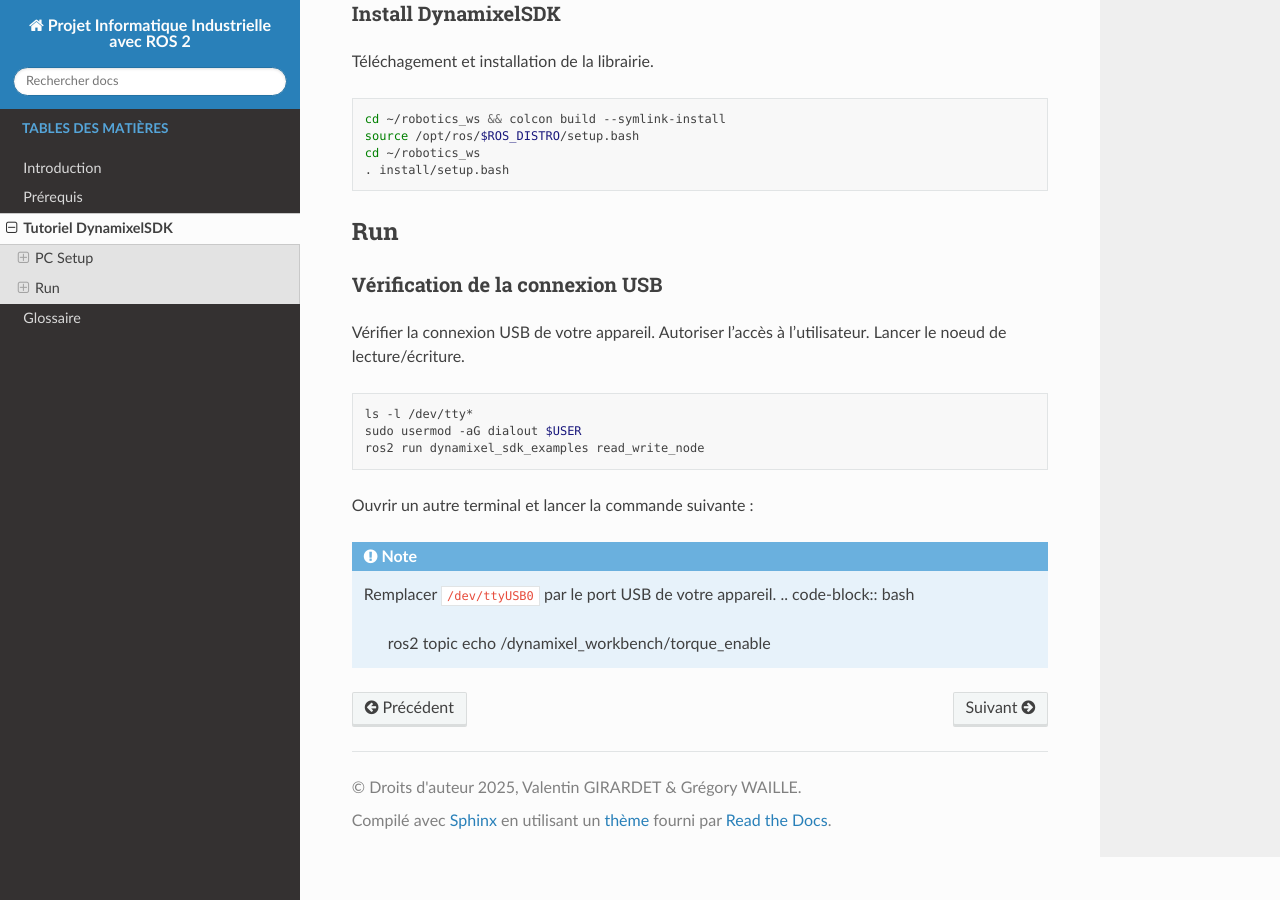
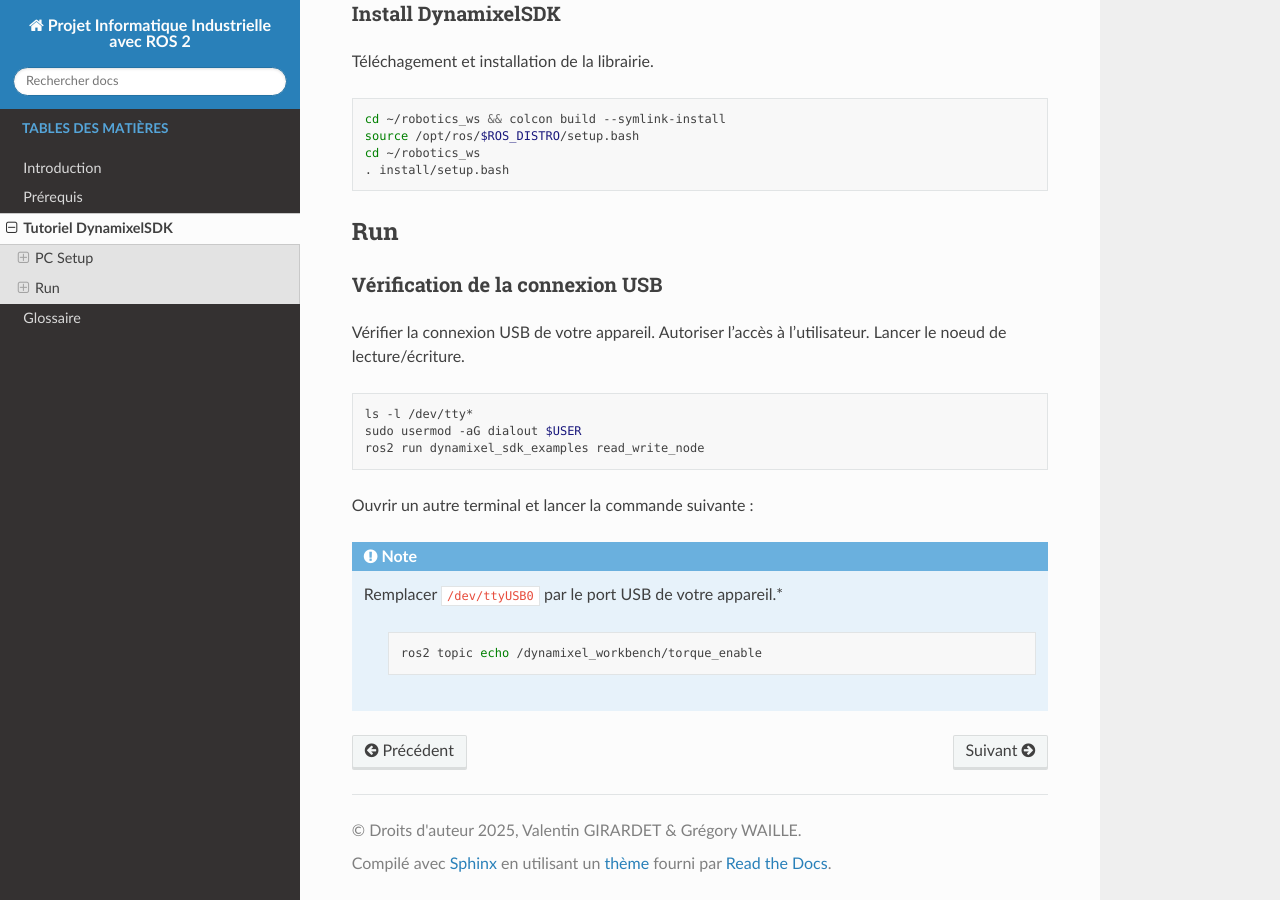
Before and after one commit to gregowa/info_indus_tutorial, a Sphinx documentation site: the page built from doc/sphinx/source/tutoriel.rst, in a window 1280 px wide and 900 px high, scrolled down 515 px. Built offline with Sphinx 7.4.7 and the Read the Docs theme 3.1.0, drawn with Linux system fonts in a browser that asks for light colours.

Commit message:
Debugg code block

```diff
--- a/doc/sphinx/source/tutoriel.rst
+++ b/doc/sphinx/source/tutoriel.rst
@@ -52,7 +52,8 @@ Lancer le noeud de lecture/écriture.
 Ouvrir un autre terminal et lancer la commande suivante :
 
 .. note::
-   Remplacer ``/dev/ttyUSB0`` par le port USB de votre appareil.
-   .. code-block:: bash
+   Remplacer ``/dev/ttyUSB0`` par le port USB de votre appareil.*
 
-      ros2 topic echo /dynamixel_workbench/torque_enable
+      .. code-block:: bash
+
+         ros2 topic echo /dynamixel_workbench/torque_enable
```
